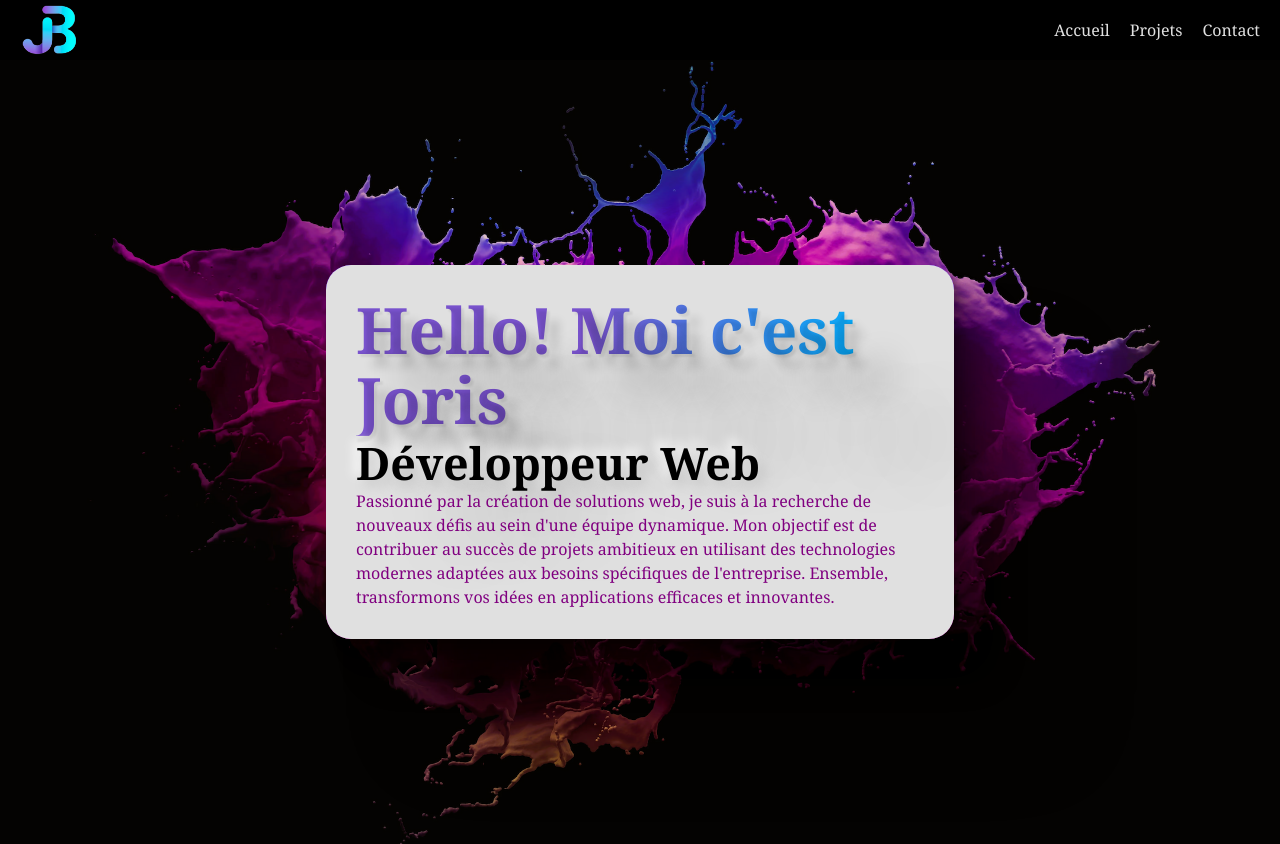
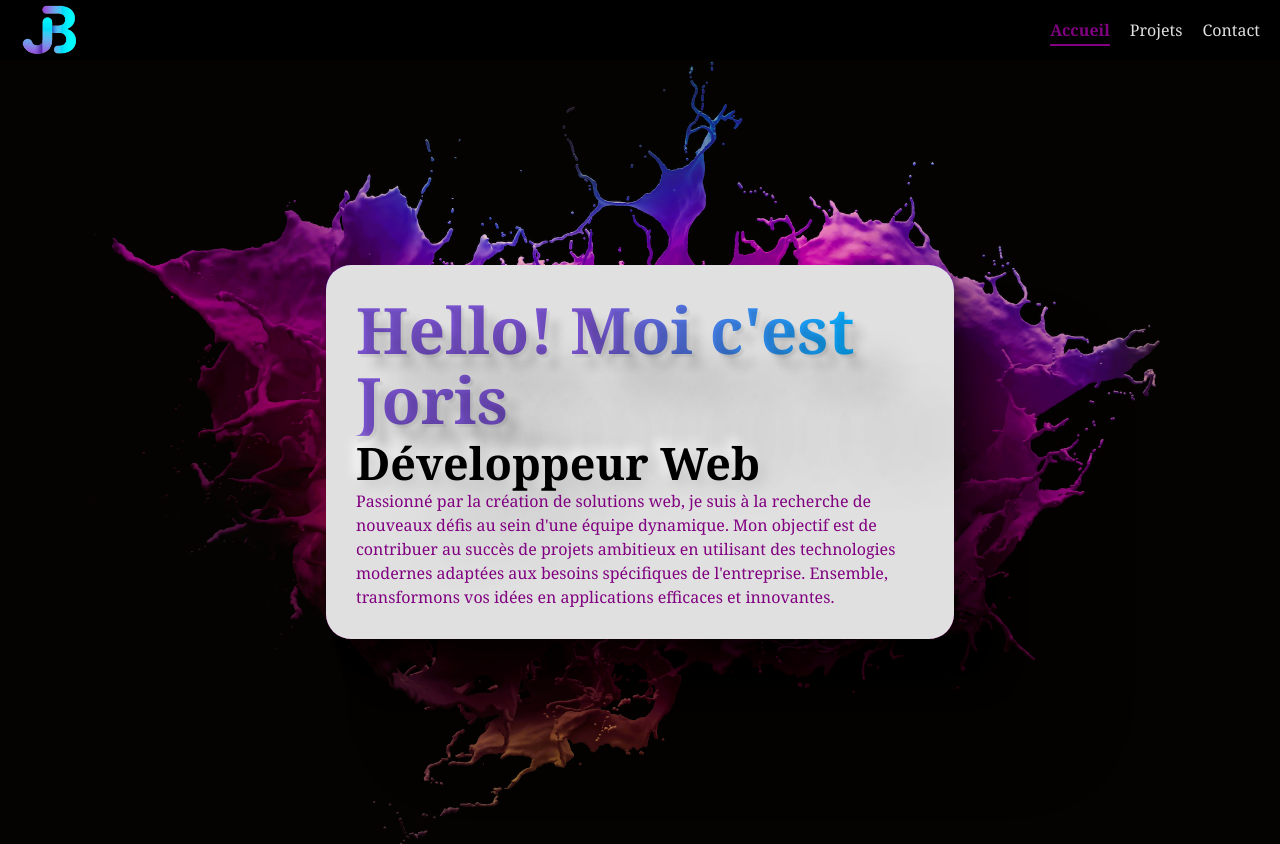
Before and after one commit to Jo8Dev/JB-portfolio, a React (Vite) app in the folder Frontend/: page / in a window 1280 px wide. Shown: the top 844 px of the page. Built offline with nearby package versions, Linux system fonts and the light colour scheme; a web font is replaced by a local one.

Commit message:
Fix - Ajout de la gestion des liens actifs dans la barre de navigation, amélioration des styles pour les liens actifs, et suppression de SectionShadowInset dans ProjectsGrid

```diff
--- a/Frontend/src/components/Layout/Navbar/Navbar.jsx
+++ b/Frontend/src/components/Layout/Navbar/Navbar.jsx
@@ -1,38 +1,43 @@
 import { useState, useEffect } from "react"
-import { Link } from "react-router-dom"
+import { Link, useLocation } from "react-router-dom" // Ajout de useLocation
 import styles from "./Navbar.module.scss"
 import BurgerMenu from "../../UI/BurgerMenu/BurgerMenu"
 import Modal from "../../UI/Modal/Modal"
 
 function Navbar() {
-    // Initialiser isTablet avec une vérification immédiate pour éviter le flash de mes liens
-    const [isMenuOpen, setIsMenuOpen] = useState(false) // Gérer l'état du menu
-    const [isTablet, setIsTablet] = useState(() => window.innerWidth <= 768) // Vérifier la largeur de l'écran
+    const [isMenuOpen, setIsMenuOpen] = useState(false)
+    const [isTablet, setIsTablet] = useState(() => window.innerWidth <= 768)
+    const location = useLocation() // Récupère l'emplacement actuel
+
+    // Fonction pour vérifier si un lien est actif
+    const isLinkActive = (path) => {
+        if (path === "/") {
+            // Pour le lien Accueil, uniquement actif sur la page d'accueil exacte
+            return location.pathname === "/"
+        } else {
+            // Pour les autres liens, actifs si le chemin commence par leur route
+            return location.pathname.startsWith(`/${path}`)
+        }
+    }
 
     useEffect(() => {
         const checkScreenSize = () => {
-            setIsTablet(window.innerWidth <= 768) // Mettre à jour l'état de la tablette
+            setIsTablet(window.innerWidth <= 768)
         }
-
-        // Configurer l'écouteur d'événement pour les changements de taille
         window.addEventListener('resize', checkScreenSize)
-
-        return () => window.removeEventListener('resize', checkScreenSize) // Nettoyer l'écouteur d'événement
+        return () => window.removeEventListener('resize', checkScreenSize)
     }, [])
 
-    // Gérer l'ouverture du menu
     const handleBurgerClick = (isOpen) => {
         setIsMenuOpen(isOpen)
         document.body.style.overflow = isOpen ? 'hidden' : 'auto'
     }
 
-    // Fermer le menu
     const closeMenu = () => {
         setIsMenuOpen(false)
         document.body.style.overflow = 'auto'
     }
 
-    // Liste centralisée des liens de navigation
     const navLinks = [
         { path: "/", label: "Accueil" },
         { path: "project", label: "Projets" },
@@ -46,7 +51,10 @@ function Navbar() {
                 <ul className={styles.navbar__list}>
                     {navLinks.map(link => (
                         <li key={link.path} className={styles.navbar__item}>
-                            <Link to={link.path} className={styles.navbar__link}>
+                            <Link
+                                to={link.path}
+                                className={`${styles.navbar__link} ${isLinkActive(link.path) ? styles.navbar__link_active : ''}`}
+                            >
                                 {link.label}
                             </Link>
                         </li>
@@ -66,7 +74,7 @@ function Navbar() {
                                     <li key={link.path} className={styles.navbar__mobileItem}>
                                         <Link
                                             to={link.path}
-                                            className={styles.navbar__mobileLink}
+                                            className={`${styles.navbar__mobileLink} ${isLinkActive(link.path) ? styles.navbar__mobileLink_active : ''}`}
                                             onClick={closeMenu}
                                         >
                                             {link.label}
--- a/Frontend/src/components/Layout/Navbar/Navbar.module.scss
+++ b/Frontend/src/components/Layout/Navbar/Navbar.module.scss
@@ -16,6 +16,23 @@
 
         &:hover {
             color: v.$tertiary-color;
+        }
+
+        &_active {
+            color: v.$tertiary-color;
+            font-weight: bold;
+            position: relative;
+
+            &::after {
+                content: '';
+                position: absolute;
+                bottom: -5px;
+                left: 0;
+                width: 100%;
+                height: 2px;
+                background-color: v.$tertiary-color;
+                animation: slideIn 0.3s ease-in-out forwards;
+            }
         }
     }
 
@@ -72,5 +89,21 @@
                 width: 100%;
             }
         }
+
+        &_active {
+            color: v.$tertiary-color;
+            font-weight: bold;
+            transform: scale(1.05);
+        }
     }
 }
+
+@keyframes slideIn {
+    from {
+        width: 0;
+    }
+
+    to {
+        width: 100%;
+    }
+}
--- a/Frontend/src/components/Sections/ProjectsGrid/ProjectsGrid.jsx
+++ b/Frontend/src/components/Sections/ProjectsGrid/ProjectsGrid.jsx
@@ -3,7 +3,6 @@ import SectionTitle from '../../UI/SectionTitle/SectionTitle'
 import { useFetch } from '../../../hooks/useFetch'
 import { projectUrl } from '../../../services/config'
 import Loader from '../../UI/Loader/Loader'
-import SectionShadowInset from '../../UI/SectionShadowInset/SectionShadowInset'
 import ProjectsGridCard from '../../UI/ProjectsGridCard/ProjectsGridCard'
 import Button from '../../UI/Button/Button'
 
```
